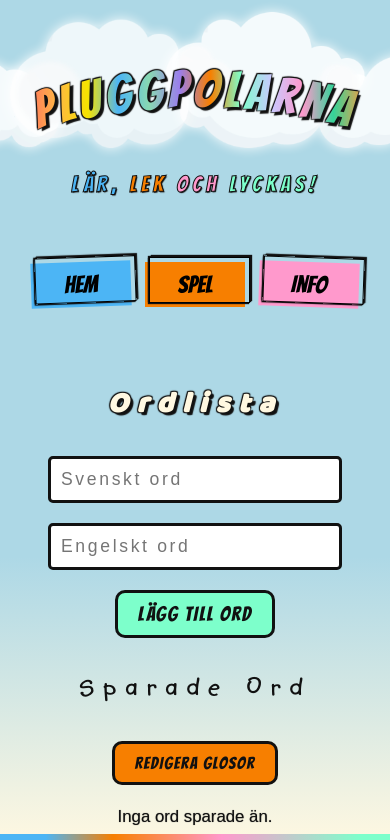
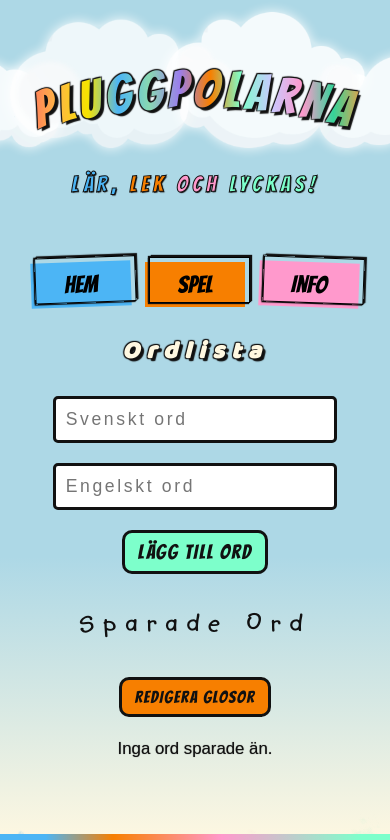
Before and after one commit to pistolpet3y/agil-projekt-pluggpolarna-pages, a Vue app: page /parent in a window 390 px wide. Shown: the top 840 px of the page. Built offline with nearby package versions, Linux system fonts and the light colour scheme.

Commit message:
uppdaterat responsiviteten på parent.vue

```diff
--- a/src/components/VocabularyList.vue
+++ b/src/components/VocabularyList.vue
@@ -124,4 +124,10 @@ p {
 .delete-button:hover {
   background-color: #d32f2f;
 }
+
+@media only screen and (max-width: 480px) {
+  .edit-button {
+    padding: 8px 13px;
+  }
+}
 </style>
--- a/src/views/Parent.vue
+++ b/src/views/Parent.vue
@@ -103,4 +103,27 @@ input {
 .add-word-button:hover {
   background-color: #ff99cc;
 }
+
+@media only screen and (max-width: 480px) {
+  h2 {
+    text-align: center;
+    text-align: center;
+    font-size: 1.5rem;
+    padding-top: 0px;
+    margin-top: -15px !important;
+    margin-bottom: 10px;
+  }
+
+  input {
+    width: 75%;
+  }
+
+  .add-word-button {
+    padding: 8px 13px;
+  }
+
+  .parents-container {
+    padding: 15px;
+  }
+}
 </style>
```
